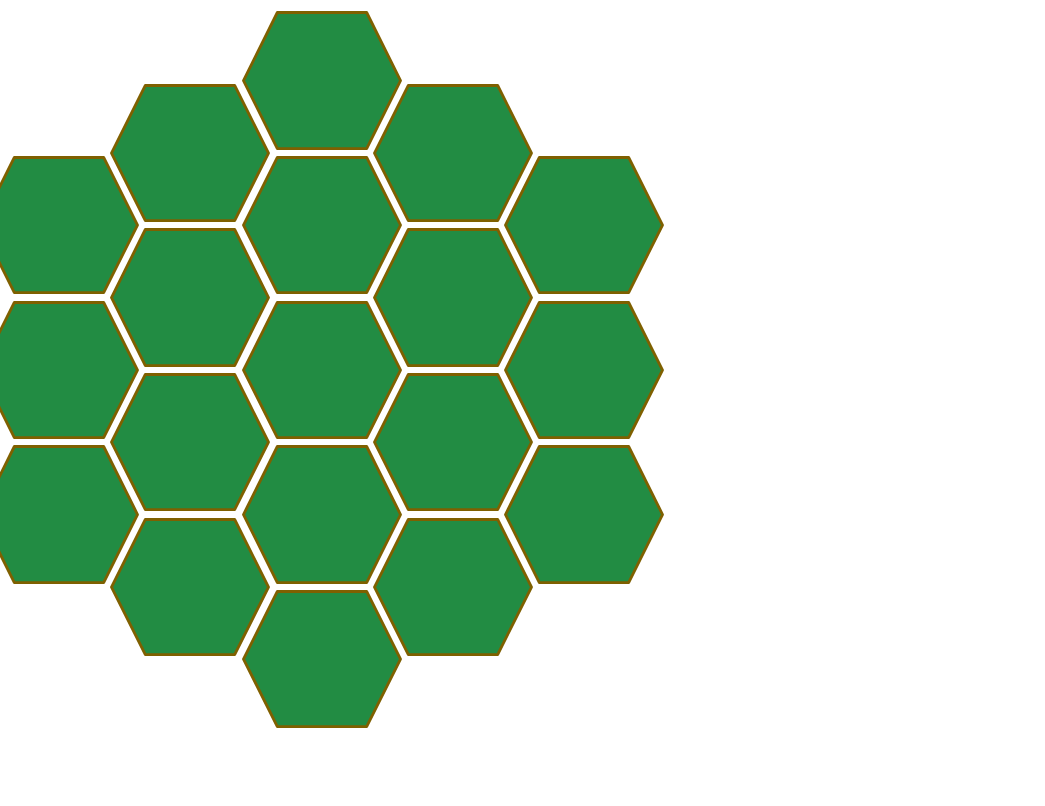
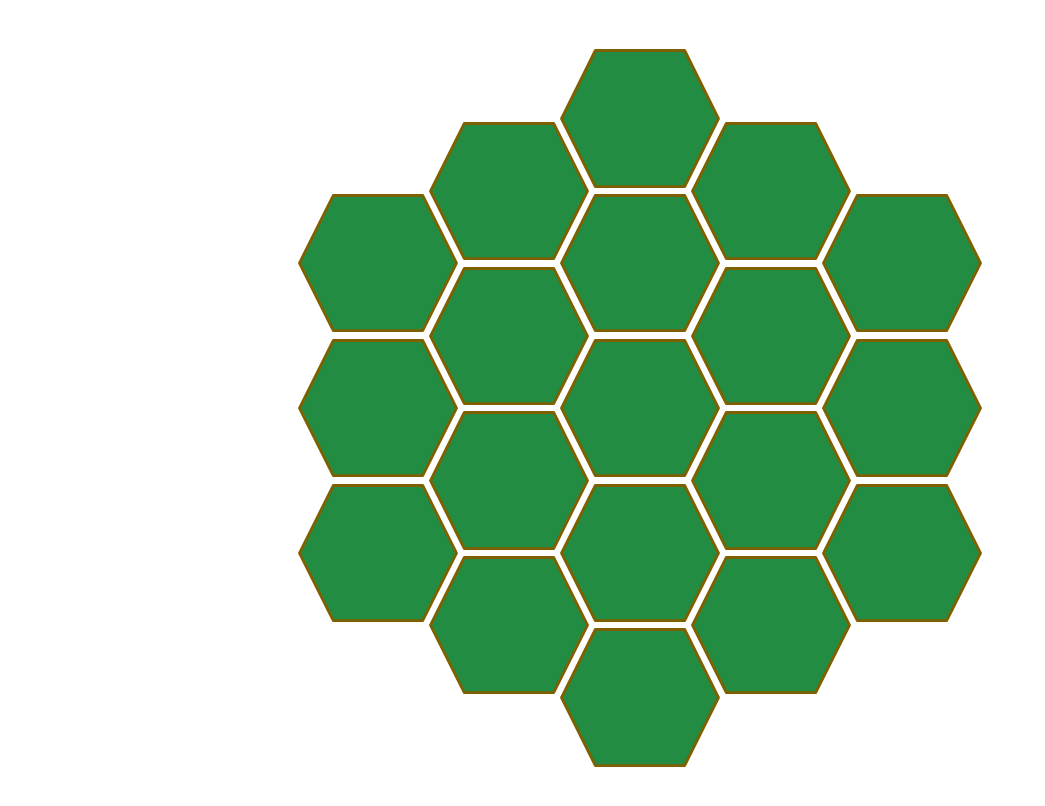
Before and after one commit to danielglasgow/games, a React (Create React App) app: page / in a window 1280 px wide. Shown: the top 806 px of the page, without its empty margins (0-1045 px from the left). Built offline with nearby package versions, Linux system fonts and the light colour scheme.

Commit message:
Put board in center

```diff
--- a/src/App.tsx
+++ b/src/App.tsx
@@ -1,54 +1,10 @@
 import './App.css';
-import wood from './assets/wood.svg';
-import {Hexagon, Spacer} from './board/Hexagon';
-
-const UNIT = "vmin"
-const HEX_WIDTH = 20;
-const HEX_X_Y_RATIO = 1.1568;
-const SPACING_RATIO = 0.02;
-const SPACING = HEX_WIDTH * SPACING_RATIO
-const HEX_SIZE = HEX_WIDTH + UNIT;
-const Y_HEIGHT = HEX_WIDTH / HEX_X_Y_RATIO;
-const SHIFT = Y_HEIGHT / 2 - (HEX_WIDTH * 0.008);
+import Board from './board';
 
 function App() {
-  return (
-    <div style={{ display: "flex", flexDirection: "row" }}>
-      <div style={{ display: "flex", flexDirection: "column" }}>
-        {Spacer({ratio: 1})}
-        {Hexagon({ src: wood })}
-        {Hexagon({ src: wood })}
-        {Hexagon({ src: wood })}
-      </div>
-      <div style={{ display: "flex", flexDirection: "column" }}>
-        {Spacer({ratio: 0.5})}
-        {Hexagon({ src: wood })}
-        {Hexagon({ src: wood })}
-        {Hexagon({ src: wood })}
-        {Hexagon({ src: wood })}
-      </div>
-      <div style={{ display: "flex", flexDirection: "column" }}>
-        {Hexagon({ src: wood })}
-        {Hexagon({ src: wood })}
-        {Hexagon({ src: wood })}
-        {Hexagon({ src: wood })}
-        {Hexagon({ src: wood })}
-      </div>
-      <div style={{ display: "flex", flexDirection: "column" }}>
-        {Spacer({ratio: 0.5})}
-        {Hexagon({ src: wood })}
-        {Hexagon({ src: wood })}
-        {Hexagon({ src: wood })}
-        {Hexagon({ src: wood })}
-      </div>
-      <div style={{ display: "flex", flexDirection: "column" }}>
-        {Spacer({ratio: 1})}
-        {Hexagon({ src: wood })}
-        {Hexagon({ src: wood })}
-        {Hexagon({ src: wood })}
-      </div>
-    </div>
-  );
+  return <div style={{ display: "flex", justifyContent: "center", alignItems: "center", height: "100vh" }}>
+    {Board()}
+  </div>
 }
 
 export default App;
--- a/src/board/Hexagon.tsx
+++ /dev/null
@@ -1,20 +0,0 @@
-import { SCALE } from './dimensions';
-
-const X_Y_RATIO = 1.1568;
-const Y_OFFSET_RATIO = 0.22;
-const SPACING_RATIO = 0.02;
-const SPACING = SCALE * SPACING_RATIO;
-const X = SCALE;
-const Y = SCALE / X_Y_RATIO;
-
-export function Spacer({ ratio }: { ratio: number }) {
-  const height = (Y + 2 * SPACING) * ratio;
-  return <div style={{ height: height + "vmin" }}></div>
-}
-
-export function Hexagon({ src }: { src: string }) {
-  const marginLeft = -1 * (SCALE * Y_OFFSET_RATIO - (SPACING * 2)) + "vmin";
-  return <div>
-    <img src={src} style={{ verticalAlign: "middle", marginTop: SPACING + "vmin", marginBottom: SPACING + "vmin", width: X + "vmin", marginLeft }} />
-  </div>
-}
--- /dev/null
+++ b/src/board/index.tsx
@@ -0,0 +1,43 @@
+import wood from '../assets/wood.svg';
+import { Hexagon, Spacer, Y_OVERALY_OFFSET } from './tile';
+
+
+export default function Board() {
+  return <div id="board">
+    <div style={{ display: "flex", flexDirection: "row", paddingLeft: (Y_OVERALY_OFFSET * -1) + "vmin" }}>
+      <div style={{ display: "flex", flexDirection: "column" }}>
+        {Spacer({ ratio: 1 })}
+        {Hexagon({ src: wood })}
+        {Hexagon({ src: wood })}
+        {Hexagon({ src: wood })}
+      </div>
+      <div style={{ display: "flex", flexDirection: "column" }}>
+        {Spacer({ ratio: 0.5 })}
+        {Hexagon({ src: wood })}
+        {Hexagon({ src: wood })}
+        {Hexagon({ src: wood })}
+        {Hexagon({ src: wood })}
+      </div>
+      <div style={{ display: "flex", flexDirection: "column" }}>
+        {Hexagon({ src: wood })}
+        {Hexagon({ src: wood })}
+        {Hexagon({ src: wood })}
+        {Hexagon({ src: wood })}
+        {Hexagon({ src: wood })}
+      </div>
+      <div style={{ display: "flex", flexDirection: "column" }}>
+        {Spacer({ ratio: 0.5 })}
+        {Hexagon({ src: wood })}
+        {Hexagon({ src: wood })}
+        {Hexagon({ src: wood })}
+        {Hexagon({ src: wood })}
+      </div>
+      <div style={{ display: "flex", flexDirection: "column" }}>
+        {Spacer({ ratio: 1 })}
+        {Hexagon({ src: wood })}
+        {Hexagon({ src: wood })}
+        {Hexagon({ src: wood })}
+      </div>
+    </div>
+  </div>
+}
--- /dev/null
+++ b/src/board/tile.tsx
@@ -0,0 +1,22 @@
+import { SCALE } from './dimensions';
+
+const X_Y_RATIO = 1.1568;
+const X = SCALE;
+const Y = SCALE / X_Y_RATIO;
+
+const Y_SPACING_RATIO = 0.02;
+const Y_SPACING = SCALE * Y_SPACING_RATIO;
+
+const Y_OVERLAY_OFFSET_RATIO = 0.22;
+export const Y_OVERALY_OFFSET = -1 * (SCALE * Y_OVERLAY_OFFSET_RATIO - (Y_SPACING * 2));
+
+export function Spacer({ ratio }: { ratio: number }) {
+  const height = (Y + 2 * Y_SPACING) * ratio;
+  return <div style={{ height: height + "vmin" }}></div>
+}
+
+export function Hexagon({ src }: { src: string }) {
+  return <div>
+    <img src={src} style={{ verticalAlign: "middle", marginTop: Y_SPACING + "vmin", marginBottom: Y_SPACING + "vmin", width: X + "vmin", marginLeft: Y_OVERALY_OFFSET + "vmin" }} />
+  </div>
+}
```
